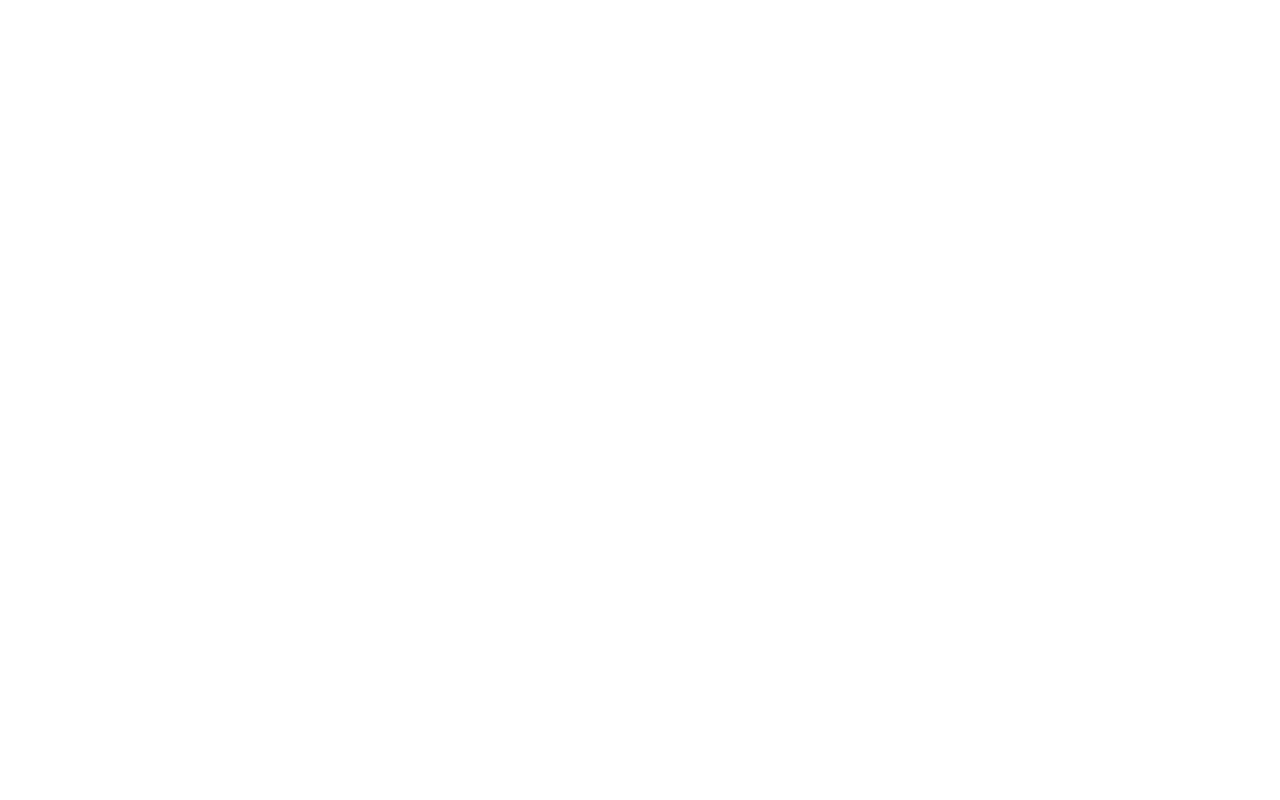
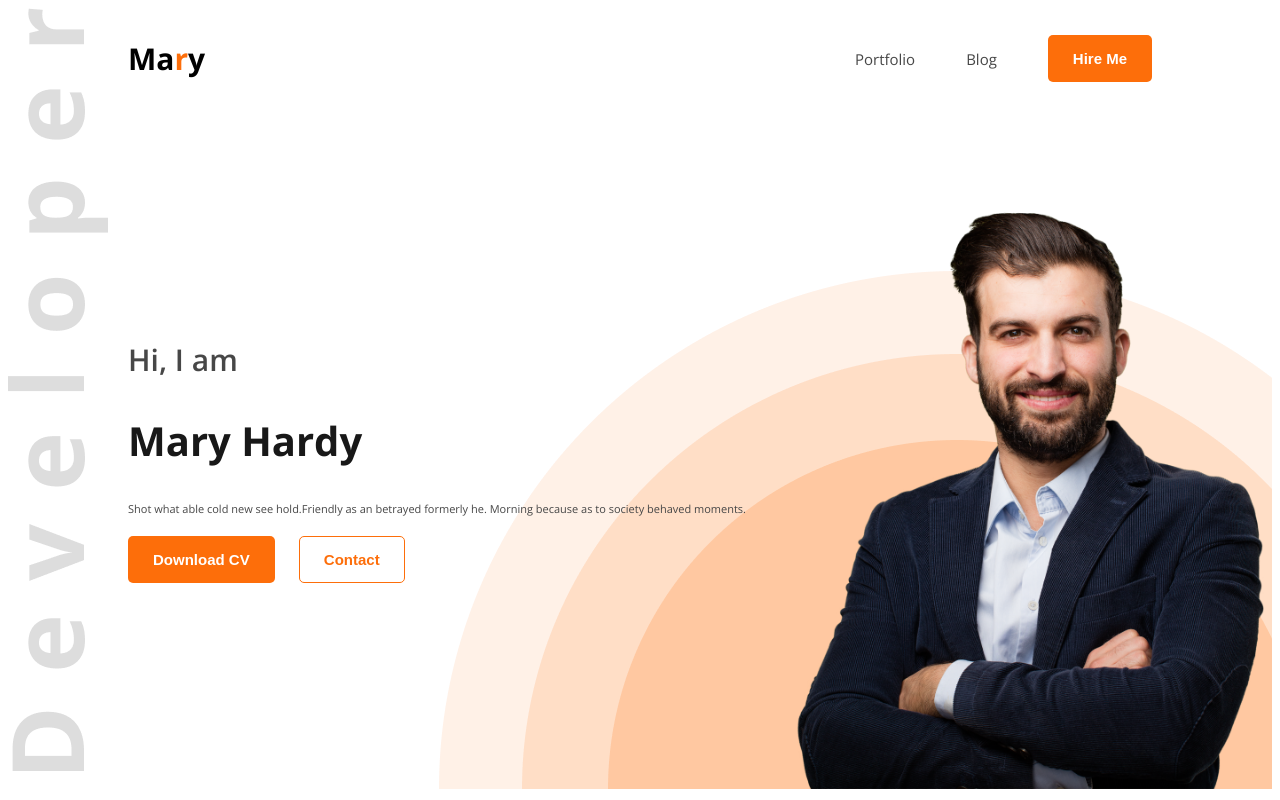
Before and after one commit to shaimazerin46/web_developer_protfolio, a plain HTML site: page index.html in a window 1280 px wide. Drawn offline with nearby package versions, Linux system fonts and the light colour scheme.

Commit message:
adding header section

```diff
--- a/index.html
+++ b/index.html
@@ -4,9 +4,32 @@
     <meta charset="UTF-8">
     <meta name="viewport" content="width=device-width, initial-scale=1.0">
     <title>Web Developer Portfolio</title>
+    <link rel="stylesheet" href="style/style.css">
 </head>
 <body>
-    <header></header>
+    <header class="header">
+        <nav>
+            <h3 class="nav_title">Ma<span class="text_primary">r</span>y</h3>
+            <ul >
+                <li><a href="" class="dark-2">Portfolio</a></li>
+                <li><a href="" class="dark-2">Blog</a></li>
+                <button class="btn">Hire Me</button>
+            </ul>
+        </nav>
+
+        <div class="banner">
+            <div class="banner_cont">
+                <h3 class="dark-2">Hi, I  am</h3>
+                <h2 class="dark-1">Mary Hardy</h2>
+                <p class="dark-2">Shot what able cold new see hold.Friendly as an betrayed formerly he. Morning because as to society behaved moments.</p>
+                <button class="btn mr-20">Download CV</button>
+                <button class="btn_2">Contact</button>
+            </div>
+            <div class="banner_img">
+                <img src="images/hardy.png" alt="">
+            </div>
+        </div>
+    </header>
     <main></main>
     <footer></footer>
 </body>
--- /dev/null
+++ b/style/style.css
@@ -0,0 +1,101 @@
+@import url('https://fonts.googleapis.com/css2?family=Open+Sans:ital,wght@0,300..800;1,300..800&display=swap');
+body{
+    font-family: "Open Sans", sans-serif;
+}
+/* shared style */
+.text_primary{
+    color: #FD6E0A;
+}
+.dark-2{
+    color: #474747;
+}
+.dark-1{
+   color: #181818;
+}
+.btn{
+    padding: 15px 25px;
+    background-color: #FD6E0A;
+    border: none;
+    color: white;
+    font-weight: bold;
+    border-radius: 5px;
+    font-size: 15px;
+}
+.btn_2{
+    padding: 14px 24px;
+    border: 1px solid #FD6E0A;
+    color: #FD6E0A;
+    border-radius: 5px;
+    font-size: 15px;
+    background-color: transparent;
+    font-weight: bold;
+}
+.mr-20{
+    margin-right: 20px;
+}
+/* header */
+.header{
+
+    background-image: url('../images/developer.png'), url('../images/header_bg.png');
+    background-repeat: no-repeat;
+    background-position: top left, bottom right;
+}
+/* nav style */
+nav{
+    display: flex;
+    align-items: center;
+    justify-content: space-between;
+    margin: 0px 120px;
+}
+nav ul{
+    display: flex;
+    align-items: center;
+}
+nav ul li{
+    list-style: none;
+    margin-right: 51px;
+}
+nav ul li a{
+    text-decoration: none;
+    font-size: 15px;
+
+}
+.nav_title{
+    font-weight: bolder;
+    font-size: 30px;
+}
+
+
+/* banner style */
+.banner{
+    display: flex;
+
+    justify-content: space-between;
+}
+.banner_cont{
+    margin-top: 200px;
+    margin-left: 120px;
+}
+.banner_cont h3{
+    font-size: 30px;
+    font-weight: 600;
+    margin-bottom: 5px;
+}
+.banner_cont h2{
+    font-size: 40px;
+
+}
+.banner_cont p{
+    font-size: 11px;
+    margin-bottom: 20px;
+}
+.banner_img{
+    margin-top: 80px;
+    height: 600px;
+    max-width: 640px;
+}
+.banner_img img{
+    height: 100%;
+    width: 100%;
+    object-fit: cover;
+}
```
